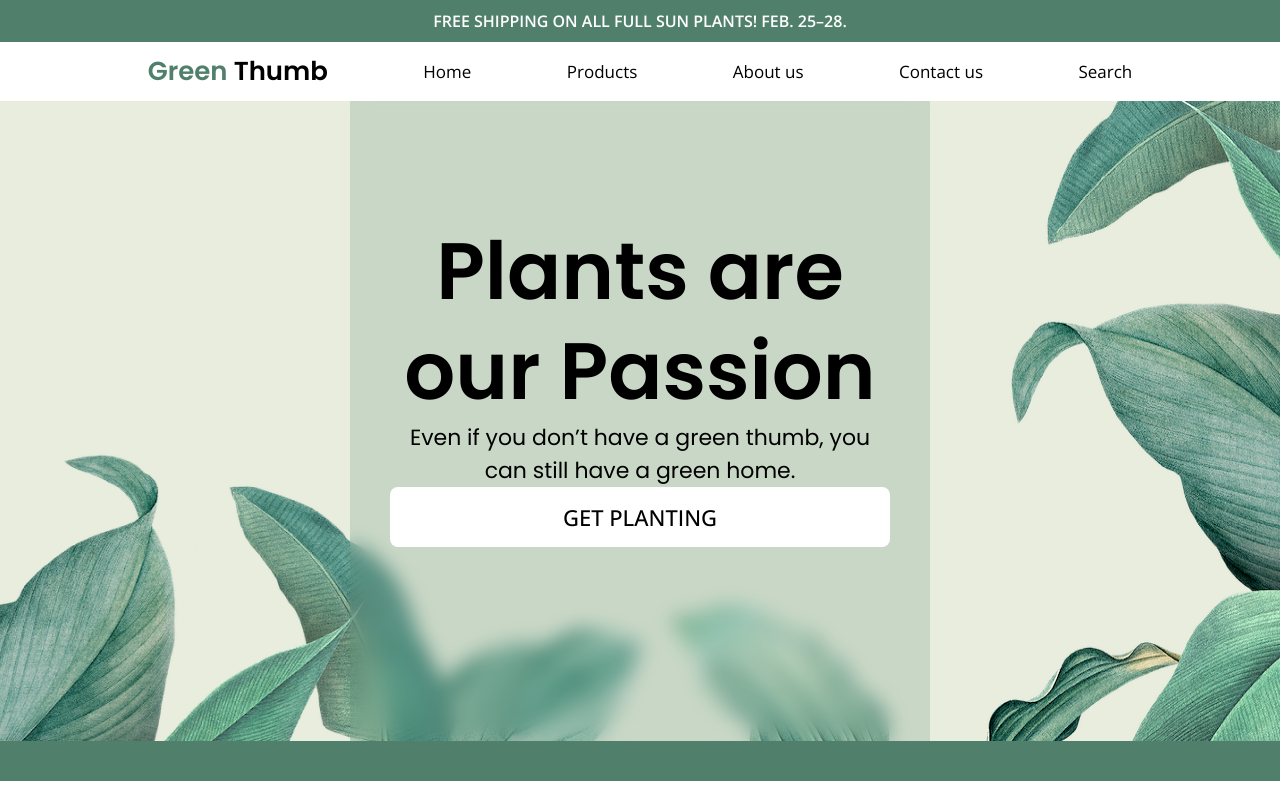
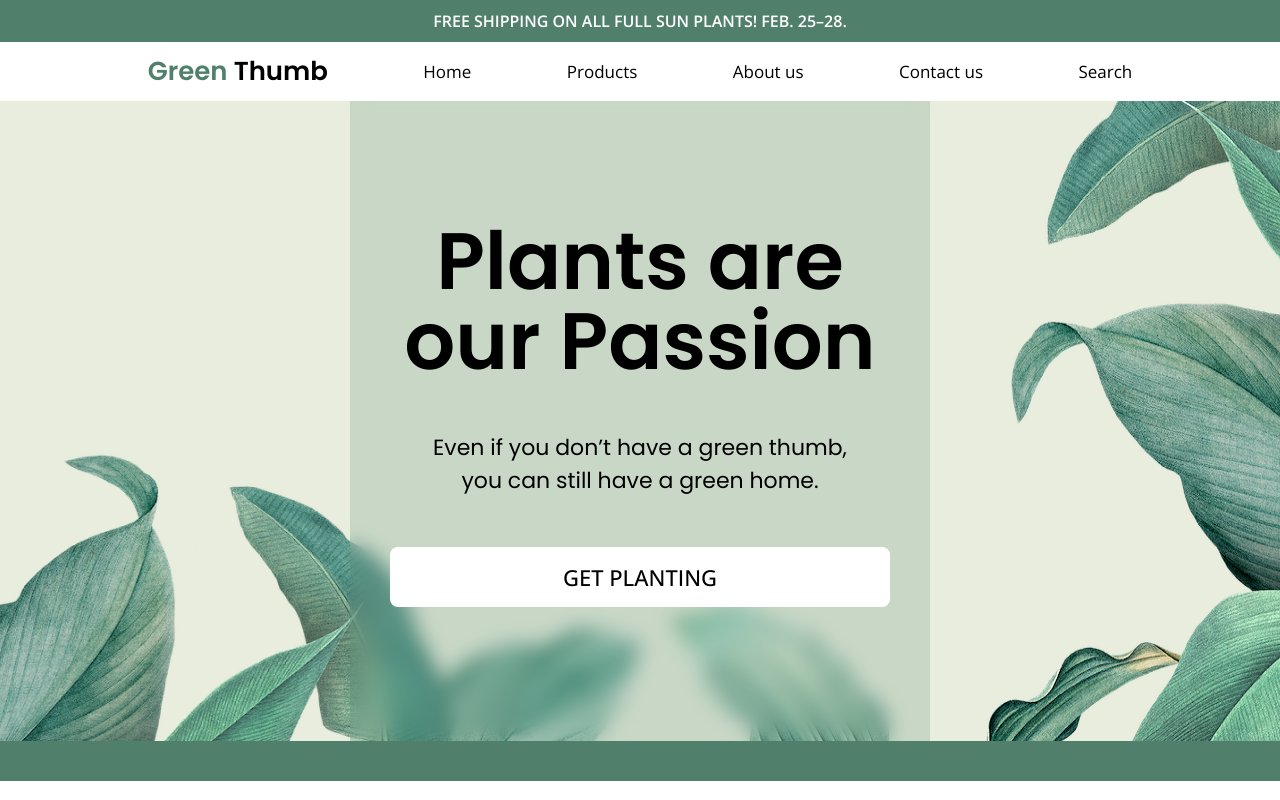
Before and after one commit to 45P3R4/plant-store, a React (Create React App) app: page / in a window 1280 px wide. Shown: the top 800 px of the page. Built offline with nearby package versions, Linux system fonts and the light colour scheme.

Commit message:
header layout fix

```diff
--- a/src/styles/header.css
+++ b/src/styles/header.css
@@ -38,12 +38,14 @@
 
   .about__main {
     font-size: 80px;
-    line-height: 100px;
+    line-height: 80px;
   }
 
   .about__other {
     font-weight: 400;
     font-size: 22px;
+    width: 450px;
+    margin: 50px auto;
   }
 
   .about__border {
```
